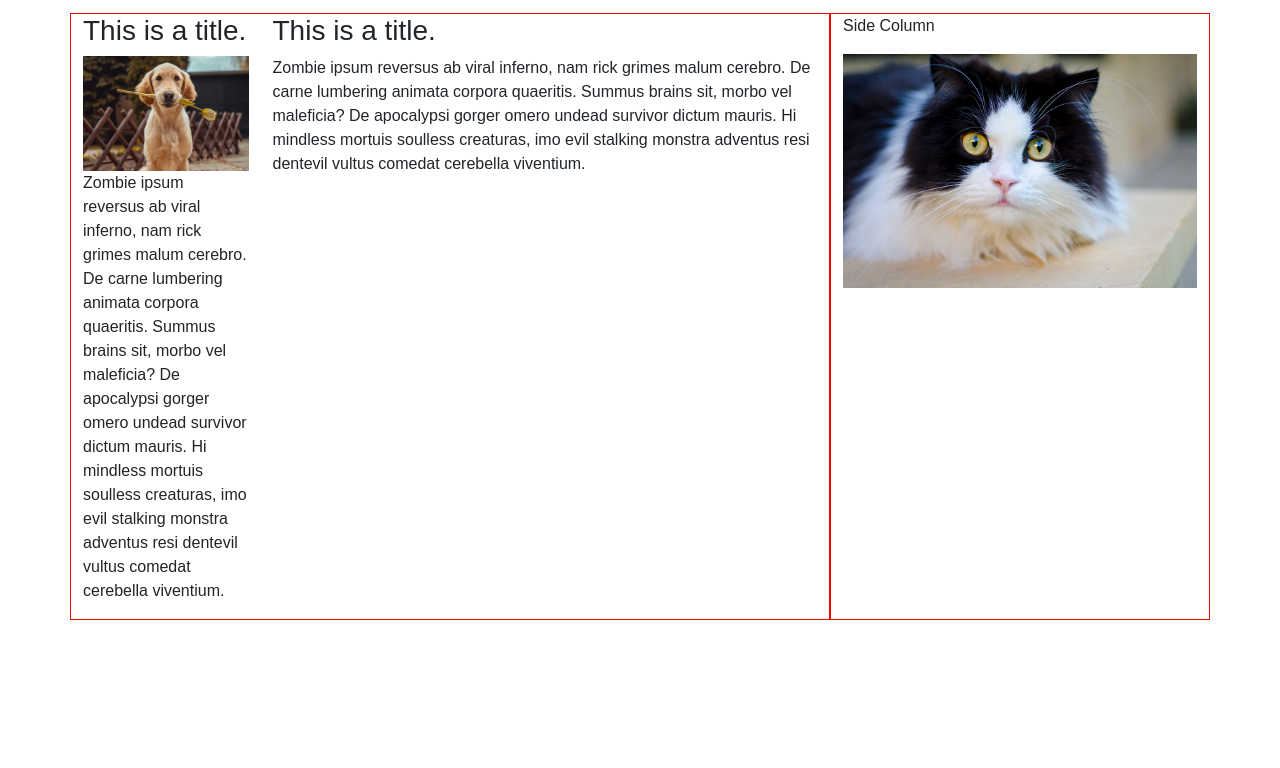
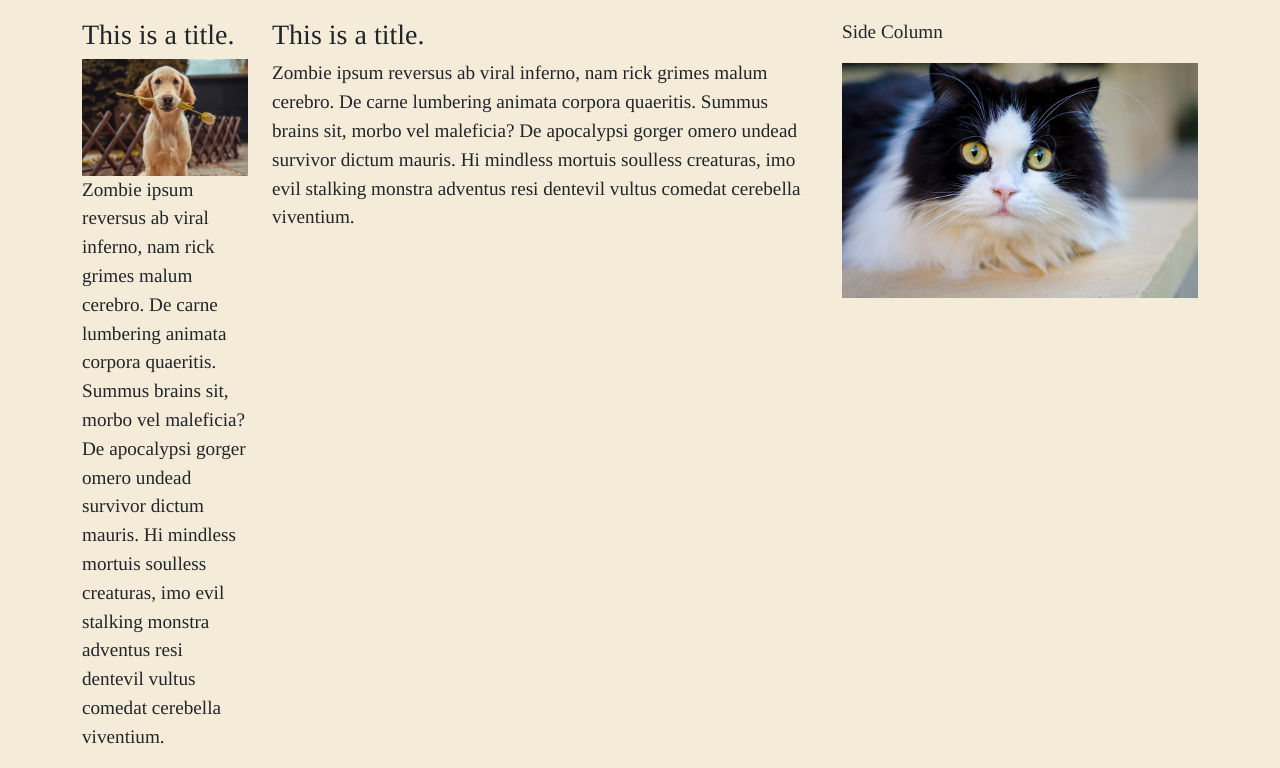
Before and after one commit to kenstarzer/responsive-design, a plain HTML site: page index.html in a window 1280 px wide. Shown: the part 83-851 px from the top of the page. Before the commit the page ends 800 px from the top, so only its background shows below. Drawn offline with nearby package versions, Linux system fonts and the light colour scheme; a web font is replaced by a local one.

Commit message:
synch text css

```diff
--- a/assets/css/styles.css
+++ b/assets/css/styles.css
@@ -1,9 +1,15 @@
 /* styles.css */
 
-* {
-	font-family: Arial;
+:root {
+	--deep-mocha: #483d3f;
+	--blue-bell: #058ed9;
+	--eggshell: #f4ebd9;
+	--grey-olive: #a39a92;
+	--ash-brown: #77685d;
 }
-
-.col, .col-4, .col-8 {
-	border: 1px solid red;
+body {
+	font-family: "Tinos", serif;
+	background-color: var(--eggshell);
+	font-weight: 400;
+	font-size: 1.2em;
 }
```
